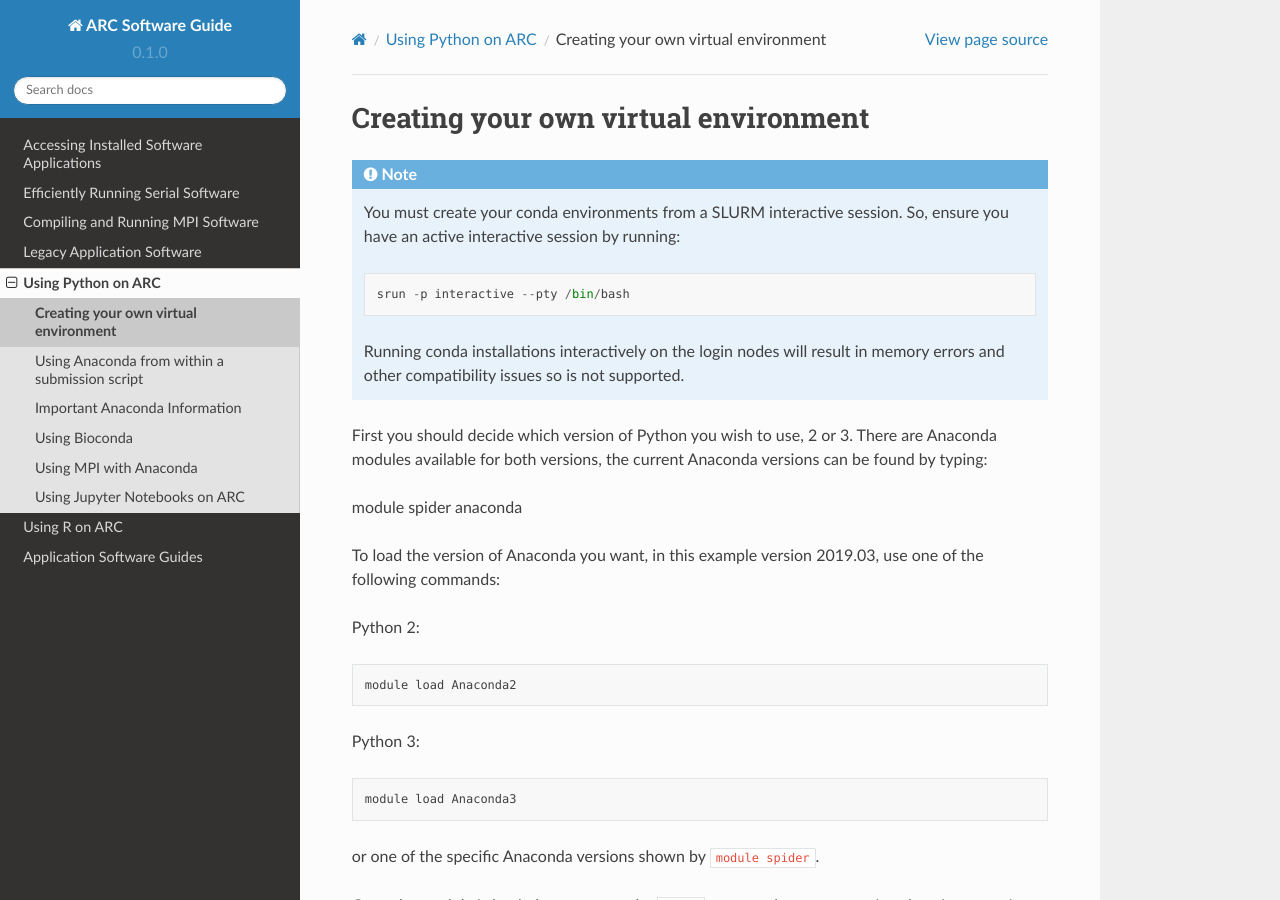
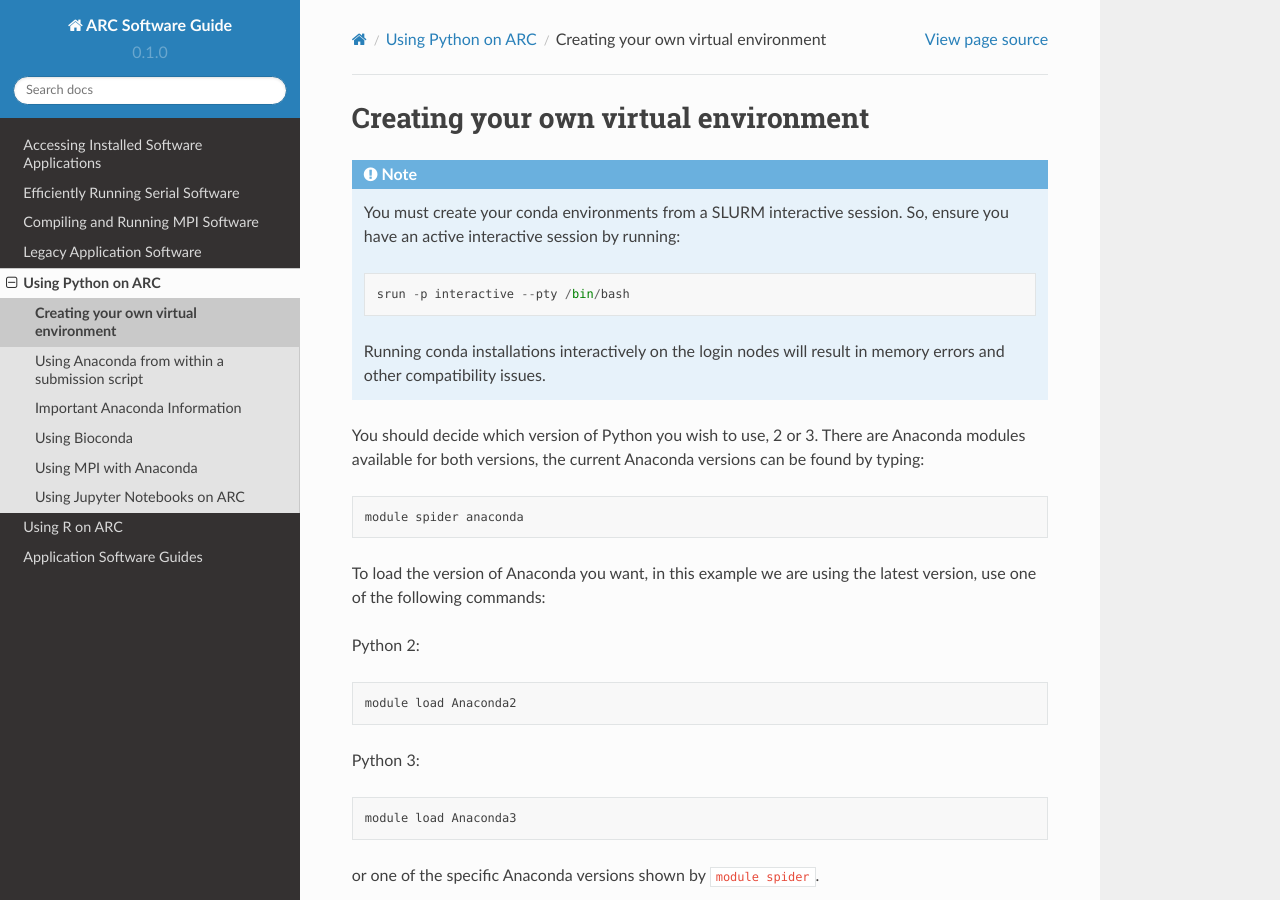
Before and after one commit to oxford-arc/arc-software-guide, a Sphinx documentation site: the page built from docs/source/python/anaconda_venv.rst, in a window 1280 px wide and 900 px high. Built offline with Sphinx 7.4.7 and the Read the Docs theme 2.0.0, drawn with Linux system fonts in a browser that asks for light colours.

Commit message:
Update anaconda_venv.rst

```diff
--- a/docs/source/python/anaconda_venv.rst
+++ b/docs/source/python/anaconda_venv.rst
@@ -7,16 +7,15 @@ Creating your own virtual environment
 
       srun -p interactive --pty /bin/bash
 
-  Running conda installations interactively on the login nodes will result in memory errors and other compatibility issues so is not
-  supported.
+  Running conda installations interactively on the login nodes will result in memory errors and other compatibility issues.
 
 
-First you should decide which version of Python you wish to use, 2 or 3. There are Anaconda modules available for both versions, the current Anaconda
-versions can be found by typing::
+You should decide which version of Python you wish to use, 2 or 3. There are Anaconda modules available for both versions, the current
+Anaconda versions can be found by typing::
 
-module spider anaconda
+   module spider anaconda
 
-To load the version of Anaconda you want, in this example version 2019.03, use one of the following commands:
+To load the version of Anaconda you want, in this example we are using the latest version, use one of the following commands:
 
 Python 2::
 
```
